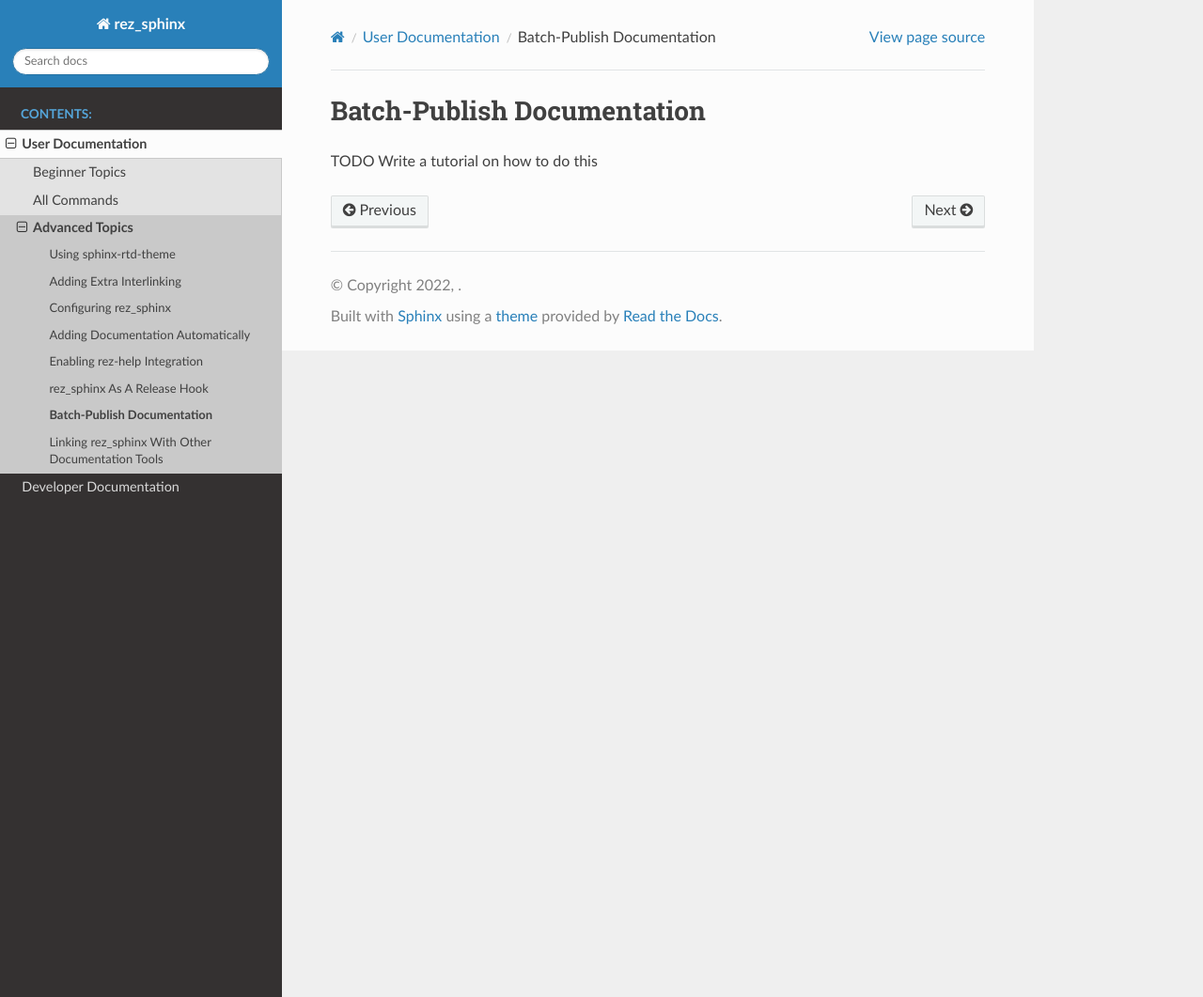
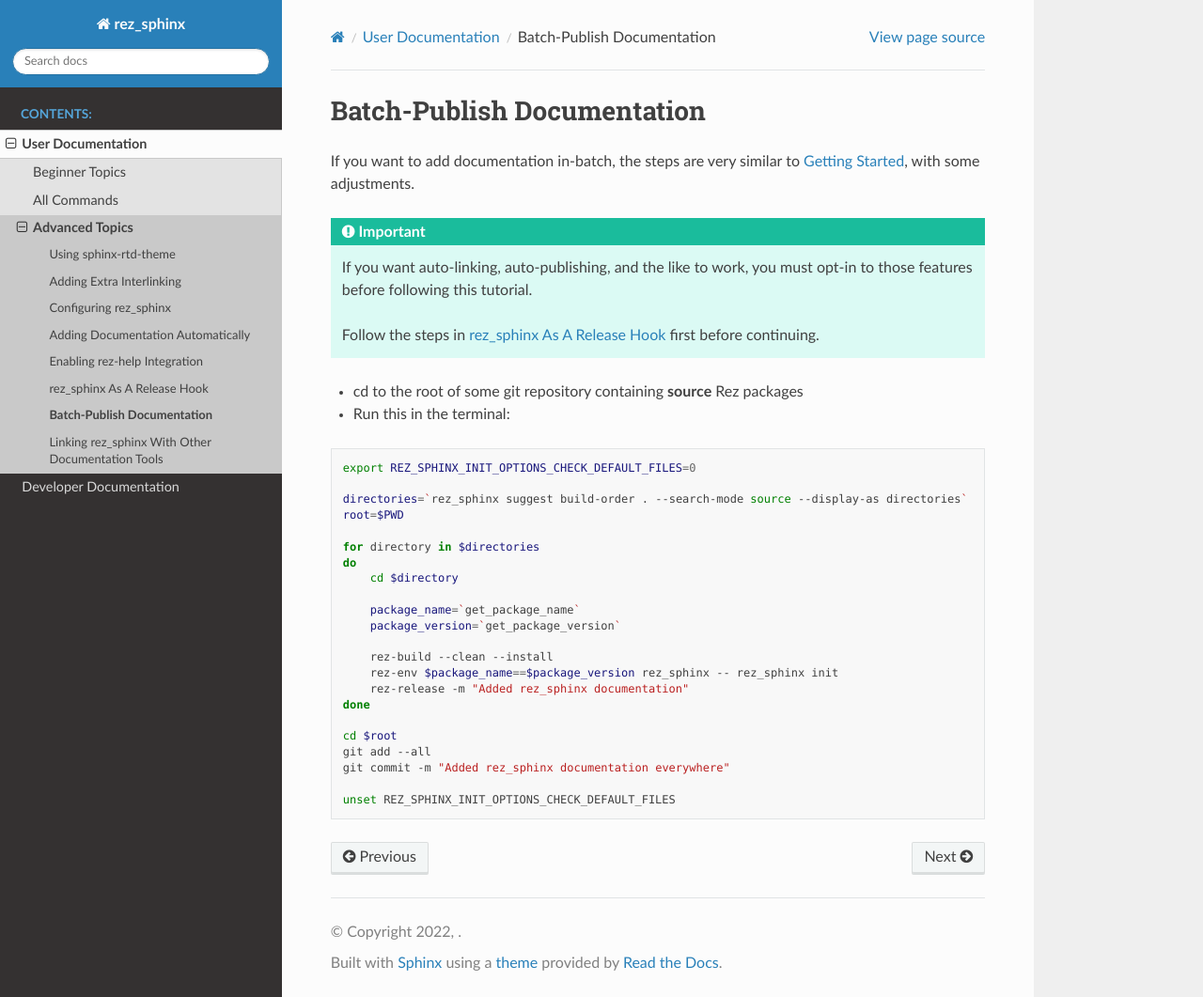
Before and after one commit to ColinKennedy/rez_developer_packages, a Sphinx documentation site: the page built from rez_sphinx/documentation/batch_publish_documentation.rst, in a window 1280 px wide and 1061 px high. Shown: the whole window at 94% size. Built offline with Sphinx 7.4.7 and the Read the Docs theme 2.0.0, drawn with Linux system fonts in a browser that asks for light colours; pages that are not in the unit, such as notebooks, are missing from menus; the version number could not be read and is left out.

Commit message:
Doing to work get batch creation running

```diff
--- a/rez_sphinx/documentation/batch_publish_documentation.rst
+++ b/rez_sphinx/documentation/batch_publish_documentation.rst
@@ -2,4 +2,41 @@
 Batch-Publish Documentation
 ###########################
 
-TODO Write a tutorial on how to do this
+If you want to add documentation in-batch, the steps are very similar to
+:doc:`getting_started`, with some adjustments.
+
+.. important::
+
+   If you want auto-linking, auto-publishing, and the like to work, you must
+   opt-in to those features before following this tutorial.
+
+   Follow the steps in :doc:`rez_sphinx_as_a_release_hook` first before continuing.
+
+
+- cd to the root of some git repository containing **source** Rez packages
+- Run this in the terminal:
+
+.. code-block:: sh
+
+    export REZ_SPHINX_INIT_OPTIONS_CHECK_DEFAULT_FILES=0
+
+    directories=`rez_sphinx suggest build-order . --search-mode source --display-as directories`
+    root=$PWD
+
+    for directory in $directories
+    do
+        cd $directory
+
+        package_name=`get_package_name`
+        package_version=`get_package_version`
+
+        rez-build --clean --install
+        rez-env $package_name==$package_version rez_sphinx -- rez_sphinx init
+        rez-release -m "Added rez_sphinx documentation"
+    done
+
+    cd $root
+    git add --all
+    git commit -m "Added rez_sphinx documentation everywhere"
+
+    unset REZ_SPHINX_INIT_OPTIONS_CHECK_DEFAULT_FILES
```
Also changed, not shown: 1 other file.
